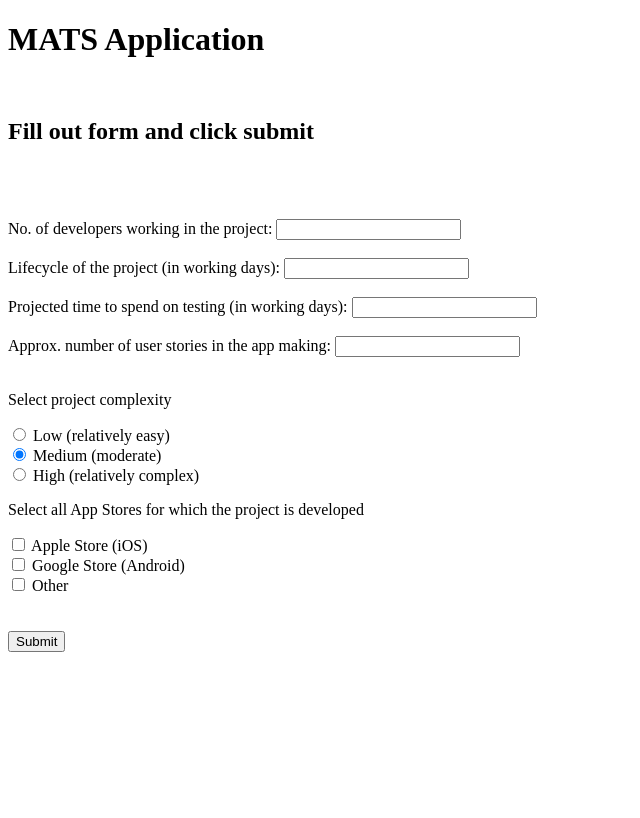
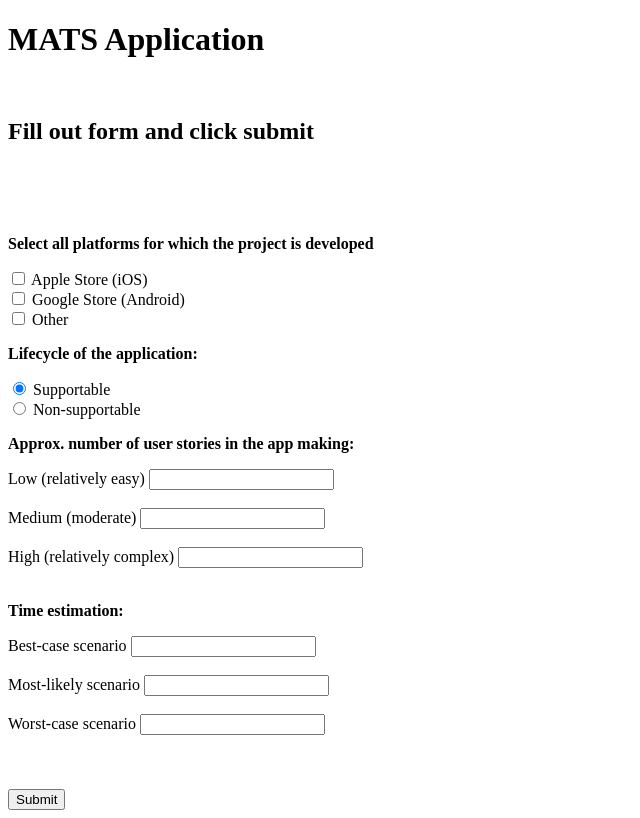
Before and after one commit to daftas/mats-application, a PHP site: page /matsHome.html in a window 1280 px wide. Shown: the whole page, without its empty margins (0-640 px from the left). Before the commit the page ends 652 px from the top, so only its background shows below. Run offline with PHP 8.4, Linux system fonts and the light colour scheme.

Commit message:
changed project inputs

```diff
--- a/matsHome.html
+++ b/matsHome.html
@@ -10,22 +10,21 @@
 <h2>Fill out form and click submit</h2>
 <br><br><br>
 <form action="matsDisplay.php" method="get">
-    No. of developers working in the project:
-    <input type="text" id="people" name="people"><br><br>
-    Lifecycle of the project (in working days):
-    <input type="text" id="project" name="project"><br><br>
-    Projected time to spend on testing (in working days):
-    <input type="text" id="testing" name="testing"><br><br>
-    Approx. number of user stories in the app making:
-    <input type="text" id="story" name="story"><br><br>
-    <p>Select project complexity</p>
-    <input type="radio" name="complexity" value="low"> Low (relatively easy)<br>
-    <input type="radio" name="complexity" value="medium" checked> Medium (moderate)<br>
-    <input type="radio" name="complexity" value="high"> High (relatively complex)<br>
-    <p>Select all App Stores for which the project is developed</p>
-    <input type="checkbox" name="iOS" value="1"> Apple Store (iOS)<br>
+    <p><b>Select all platforms for which the project is developed</b></p>
+    <input type="checkbox" name="iOS" value="3"> Apple Store (iOS)<br>
     <input type="checkbox" name="Android" value="1"> Google Store (Android)<br>
-    <input type="checkbox" name="Other" value="1"> Other<br>
+    <input type="checkbox" name="Other" value="2"> Other<br>
+    <p><b>Lifecycle of the application:</b></p>
+    <input type="radio" name="lifecycle" value="supportable" checked> Supportable<br>
+    <input type="radio" name="lifecycle" value="nonsupportable"> Non-supportable<br>
+    <p><b>Approx. number of user stories in the app making:</b></p>
+    Low (relatively easy) <input type="text" name="story_min"> <br><br>
+    Medium (moderate) <input type="text" name="story_mid"> <br><br>
+    High (relatively complex) <input type="text" name="story_max"> <br><br>
+    <p><b>Time estimation:</b></p>
+    Best-case scenario <input type="text" name="est_bc"> <br><br>
+    Most-likely scenario <input type="text" name="est"> <br><br>
+    Worst-case scenario <input type="text" name="est_wc"> <br><br>
     <br><br>
     <input type="submit" onclick="validateNumeric()"><br>
 </form>
@@ -34,8 +33,6 @@
     function validateNumeric() {
         var x, text;
         x = document.getElementById("people").value;
-
-        // If x is Not a Number or less than one or greater than 10
         if (isNaN(x)) {
             text = "Input not valid";
         } else {
```
Also changed, not shown: matsDisplay.php (+4 -6 lines), matsGeneral.php (+30 -8 lines), matsScore.php (+0 -9 lines).
